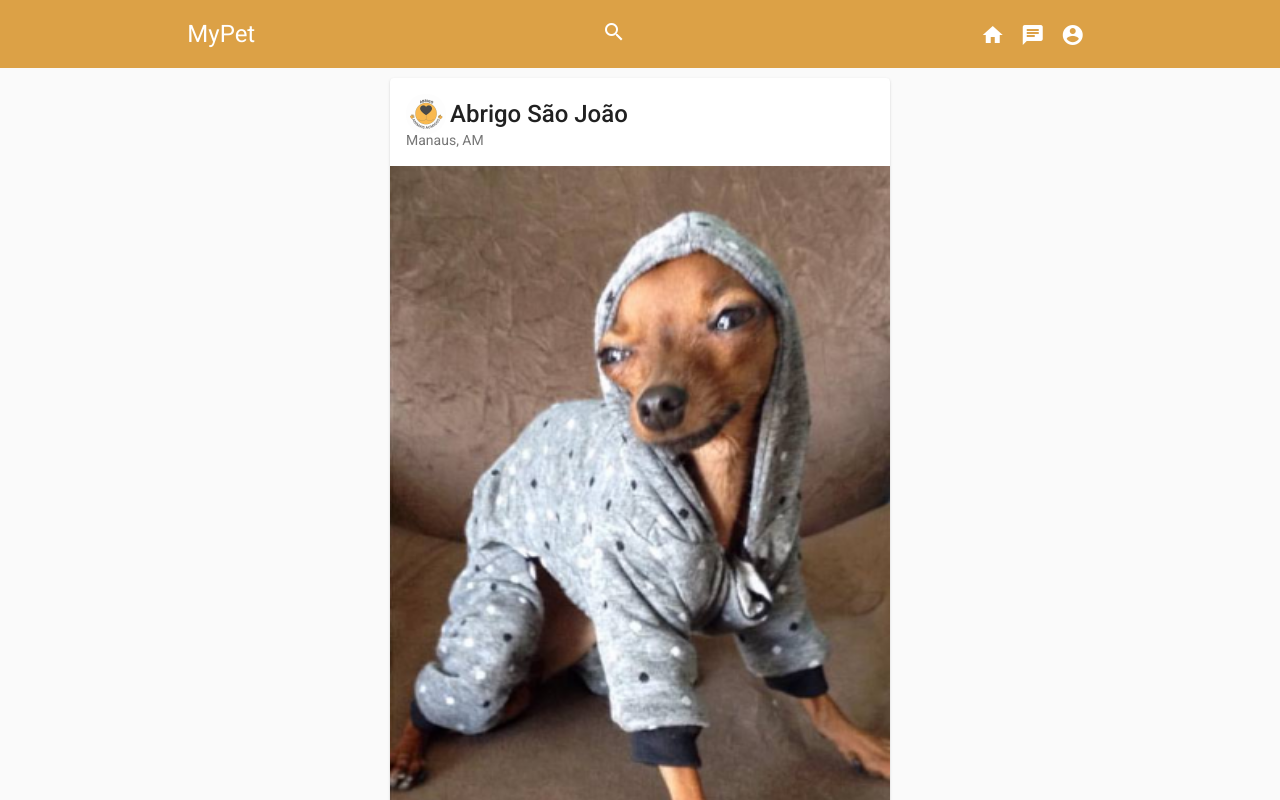
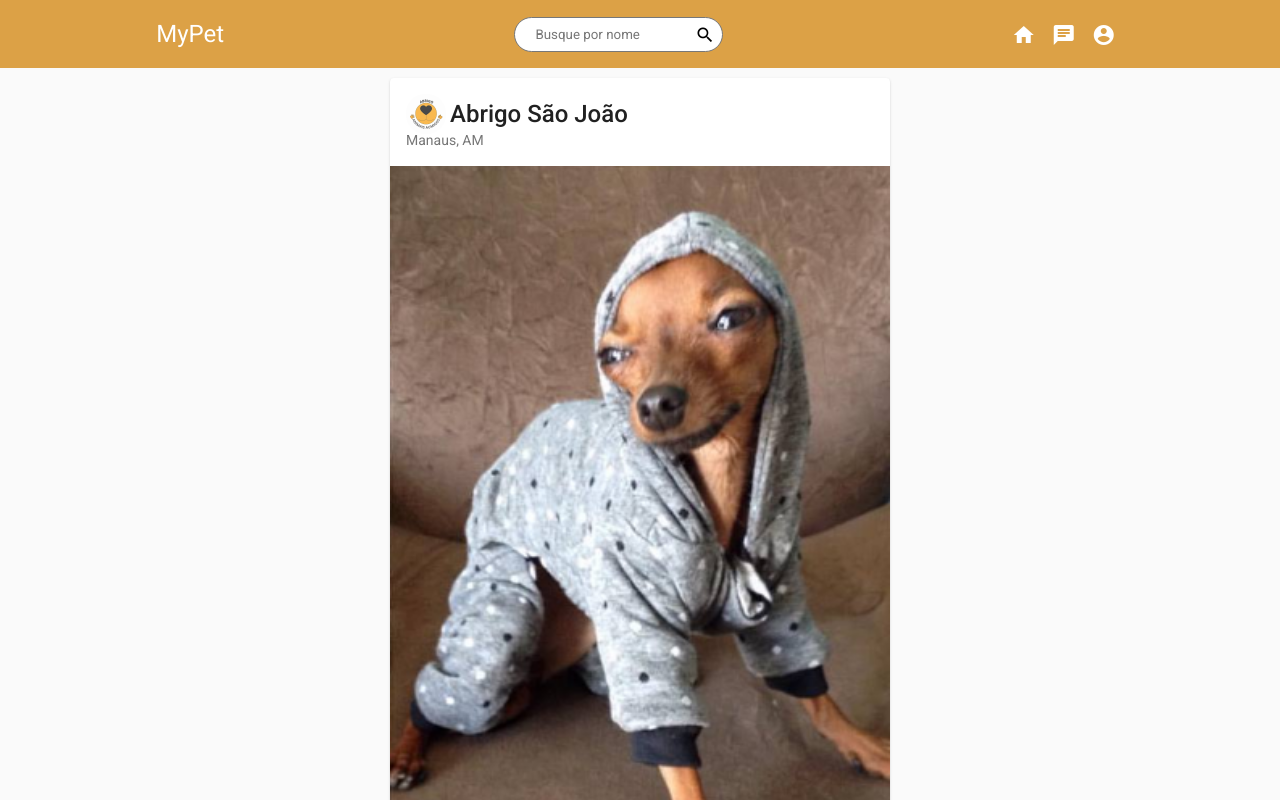
Before and after one commit to luizgadel/SPD-2022-MeuPet, an Angular app: page / in a window 1280 px wide. Shown: the top 800 px of the page. Built offline with nearby package versions, Linux system fonts and the light colour scheme.

Commit message:
fix: search field at top bar

```diff
--- a/src/app/top-bar/top-bar.component.html
+++ b/src/app/top-bar/top-bar.component.html
@@ -3,7 +3,10 @@
 </a>
 
 <div>
-    <a><i class="material-icons">search</i></a>
+    <div class="search-box">
+        <input class="search-txt" type="text" placeholder="Busque por nome">
+        <mat-icon class="search-icon">search</mat-icon>
+    </div>
 </div>
 
 <div>
--- a/src/app/top-bar/top-bar.component.scss
+++ b/src/app/top-bar/top-bar.component.scss
@@ -5,3 +5,49 @@ h1 {
 mat-icon {
     color: white;
 }
+
+.search-box {
+    display: flex;
+    background: white;
+    margin-left: 10px;
+    padding-left: 10px;
+    height: 35px;
+    border: 1px solid #777;
+    border-radius: 35px;
+    align-self: center;
+}
+
+.search-box:hover>.search-icon {
+    cursor: pointer;
+}
+
+.search-icon {
+    color: #000;
+    width: 30px;
+    height: 30px;
+    margin: 2.5px;
+    padding: 2.5px;
+    font-size: 20px;
+    float: right;
+    border-radius: 50%;
+    display: flex;
+    justify-content: center;
+    align-items: center;
+}
+
+.search-txt {
+    border: none;
+    background: none;
+    outline: none;
+    float: left;
+    padding: 0;
+    margin-left: 10px;
+}
+
+.search-txt {
+    color: #000;
+}
+
+.search-txt::placeholder {
+    color: #777;
+}
--- a/src/app/top-bar/top-bar.component.ts
+++ b/src/app/top-bar/top-bar.component.ts
@@ -1,4 +1,5 @@
 import { Component, OnInit } from '@angular/core';
+import { Subject } from 'rxjs';
 
 @Component({
   selector: 'app-top-bar',
```
